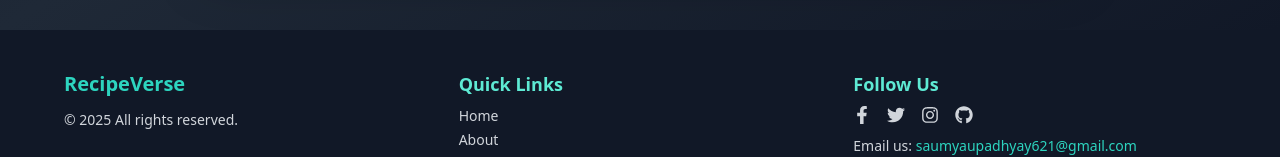
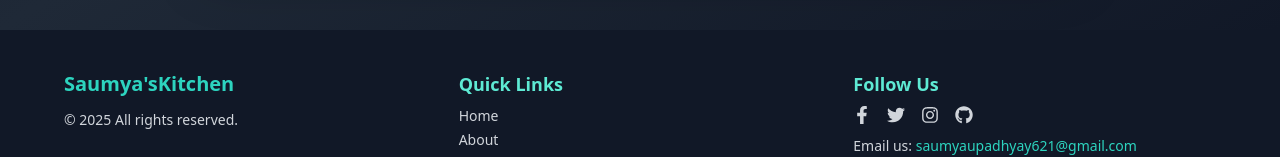
Before and after one commit to upadhyaysaumya55/recipe-book, a React (Create React App) app: page / in a window 1280 px wide. Shown: the part 4820-4977 px from the top of the page. Built offline with nearby package versions, Linux system fonts and the light colour scheme.

Commit message:
save changes

```diff
--- a/src/components/Footer.jsx
+++ b/src/components/Footer.jsx
@@ -8,7 +8,7 @@ const Footer = () => {
       <div className="max-w-6xl mx-auto grid grid-cols-1 md:grid-cols-3 gap-8 text-center md:text-left">
         {/* Branding */}
         <div>
-          <h3 className="text-teal-400 text-xl font-semibold mb-3">RecipeVerse</h3>
+          <h3 className="text-teal-400 text-xl font-semibold mb-3">Saumya'sKitchen</h3>
           <p className="text-sm">© {new Date().getFullYear()} All rights reserved.</p>
         </div>
 
```
